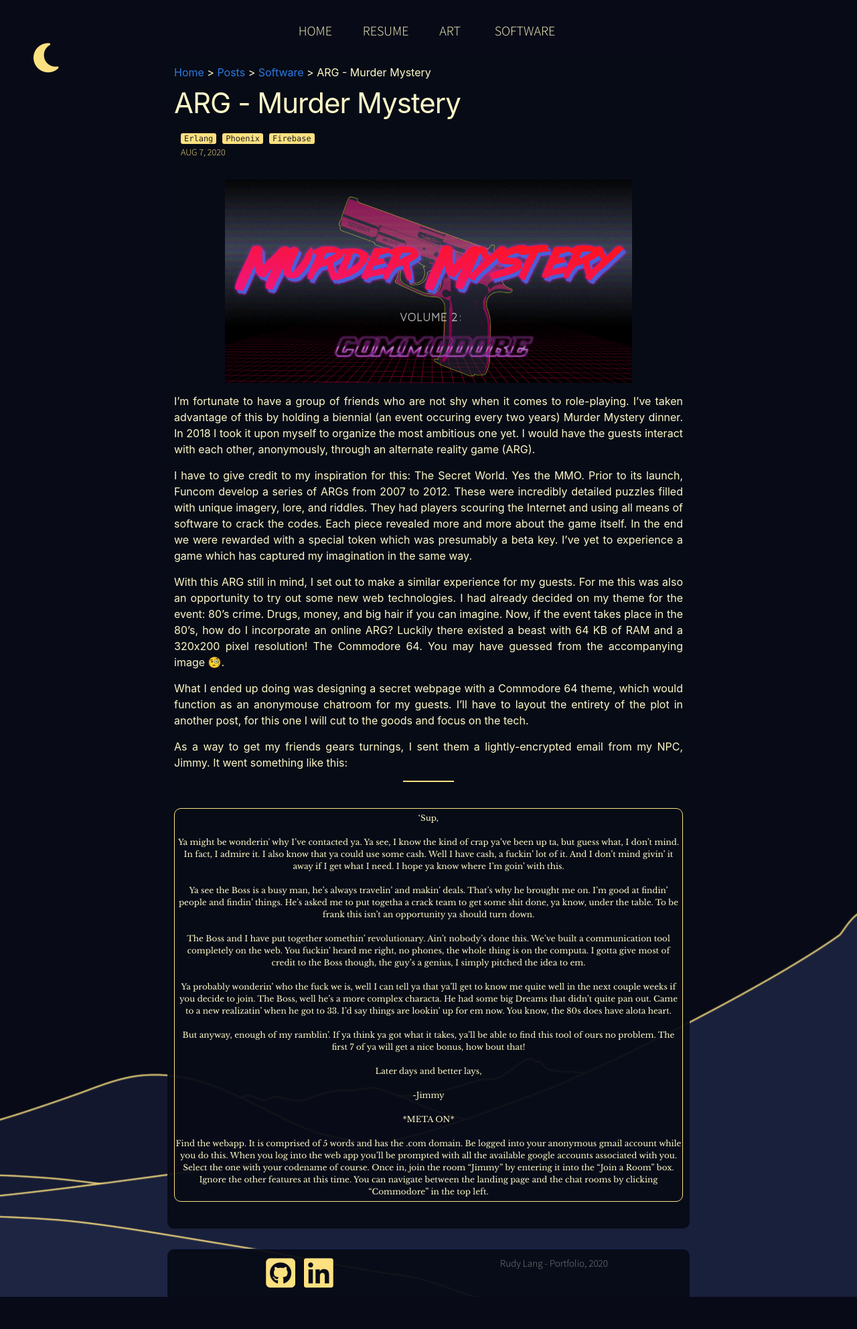
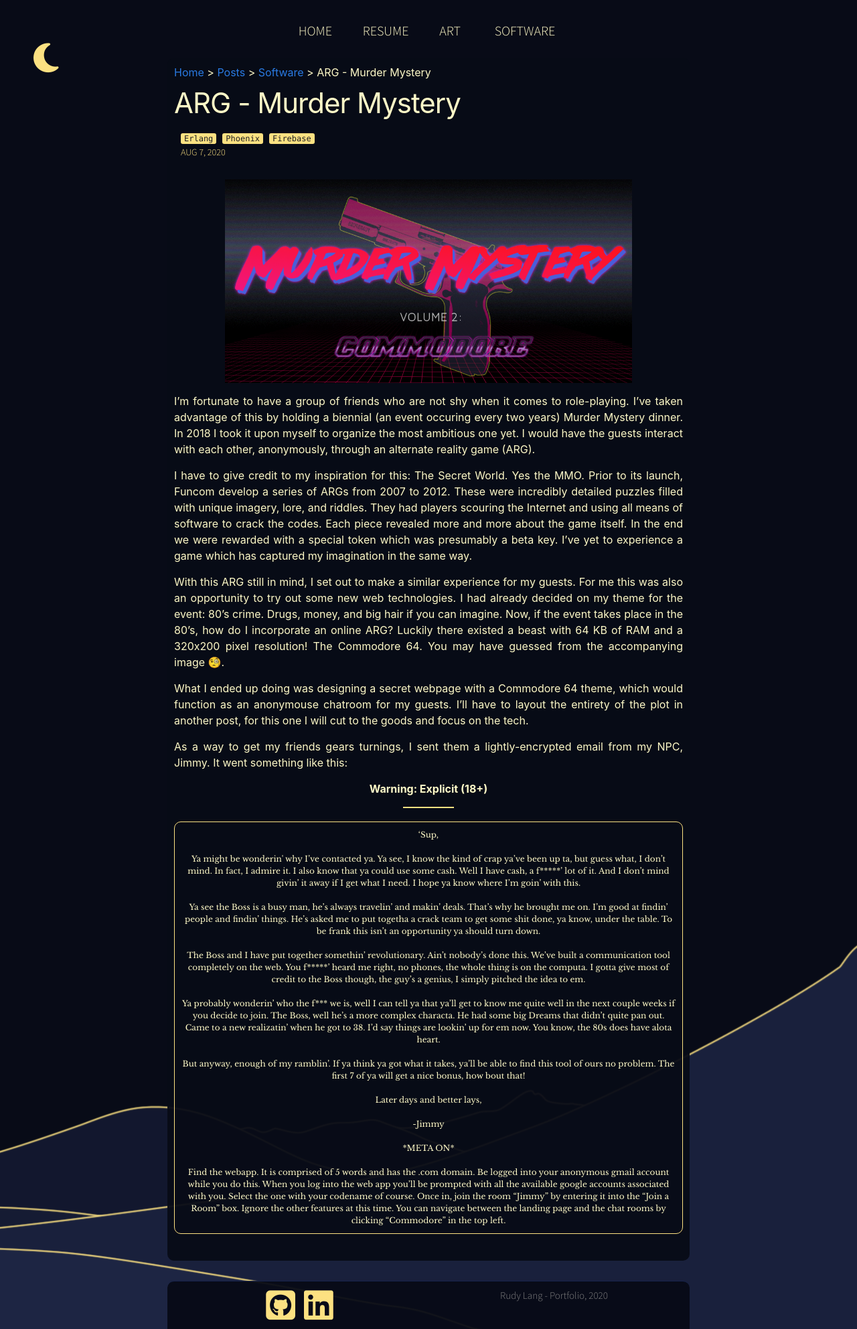
Before and after one commit to RudyLang/RudyLang.github.io, a Jekyll site: the page built from Posts/Software/_posts/2020-08-07-ARG Murder-Mystery.markdown, in a window 1280 px wide. Shown: the whole page at 67% size. Built offline with Jekyll 4.4.1, drawn with Linux system fonts in a browser that asks for light colours; nearby versions of some CDN libraries; some web fonts are replaced; before the commit the page ends 1937 px from its top, so only the background shows below that.

```diff
--- a/Posts/Software/_posts/2020-08-07-ARG Murder-Mystery.markdown
+++ b/Posts/Software/_posts/2020-08-07-ARG Murder-Mystery.markdown
@@ -21,18 +21,19 @@
 
 As a way to get my friends gears turnings, I sent them a lightly-encrypted email from my NPC, Jimmy. It went something like this:
 
+
+<p style="text-align: center;"><b>Warning: Explicit (18+)</b></p>
 <div class="break">&nbsp;</div>
-<br>
 <p class="quote">
 ‘Sup,<br><br>
 
-Ya might be wonderin' why I’ve contacted ya. Ya see, I know the kind of crap ya’ve been up ta, but guess what, I don’t mind. In fact, I admire it. I also know that ya could use some cash. Well I have cash, a fuckin’ lot of it. And I don’t mind givin’ it away if I get what I need. I hope ya know where I’m goin’ with this.<br><br>
+Ya might be wonderin' why I’ve contacted ya. Ya see, I know the kind of crap ya’ve been up ta, but guess what, I don’t mind. In fact, I admire it. I also know that ya could use some cash. Well I have cash, a f*****’ lot of it. And I don’t mind givin’ it away if I get what I need. I hope ya know where I’m goin’ with this.<br><br>
 
 Ya see the Boss is a busy man, he’s always travelin’ and makin’ deals. That’s why he brought me on. I’m good at findin’ people and findin’ things. He’s asked me to put togetha a crack team to get some shit done, ya know, under the table. To be frank this isn’t an opportunity ya should turn down.<br><br>
 
-The Boss and I have put together somethin’ revolutionary. Ain’t nobody’s done this. We’ve built a communication tool completely on the web. You fuckin’ heard me right, no phones, the whole thing is on the computa. I gotta give most of credit to the Boss though, the guy’s a genius, I simply pitched the idea to em.<br><br>
+The Boss and I have put together somethin’ revolutionary. Ain’t nobody’s done this. We’ve built a communication tool completely on the web. You f*****’ heard me right, no phones, the whole thing is on the computa. I gotta give most of credit to the Boss though, the guy’s a genius, I simply pitched the idea to em.<br><br>
 
-Ya probably wonderin’ who the fuck we is, well I can tell ya that ya’ll get to know me quite well in the next couple weeks if you decide to join. The Boss, well he’s a more complex characta. He had some big Dreams that didn’t quite pan out. Came to a new realizatin’ when he got to 33. I’d say things are lookin’ up for em now. You know, the 80s does have alota heart.<br><br>
+Ya probably wonderin’ who the f*** we is, well I can tell ya that ya’ll get to know me quite well in the next couple weeks if you decide to join. The Boss, well he’s a more complex characta. He had some big Dreams that didn’t quite pan out. Came to a new realizatin’ when he got to 38. I’d say things are lookin’ up for em now. You know, the 80s does have alota heart.<br><br>
 
 But anyway, enough of my ramblin’. If ya think ya got what it takes, ya’ll be able to find this tool of ours no problem. The first 7 of ya will get a nice bonus, how bout that!<br><br>
 
--- a/_layouts/home.html
+++ b/_layouts/home.html
@@ -3,6 +3,11 @@
 ---
 
 <div class="home">
+
+  <div class="alert">
+    <span class="closebtn" onclick="this.parentElement.style.display='none';">&times;</span>
+    <strong><i class="fas fa-info-circle"></i></strong> Site is under construction!
+  </div>
 
   <h1>Rudy Lang</h1>
   <hr>
--- a/assets/css/style.scss
+++ b/assets/css/style.scss
@@ -501,8 +501,7 @@
     font-weight: 100;
     border: 1px solid #fce181;
     border-radius: 10px;
-    padding-top: 5px;
-    padding-bottom: 5px;
+    padding: 10px;
   }
 
   article .break {
@@ -510,6 +509,7 @@
     width: 10%;
     background-color: #fce181;
     margin: 0 auto;
+    margin-bottom: 20px;
   }
 
   article img {
@@ -794,6 +794,26 @@
   border: 3px solid rgba(255, 255, 255, 0);  /* creates padding around scroll thumb */
 }
 
+.alert {
+  padding: 20px;
+  background-color: #335aa1;
+  color: white;
+}
+
+.closebtn {
+  margin-left: 15px;
+  color: white;
+  font-weight: bold;
+  float: right;
+  font-size: 22px;
+  line-height: 20px;
+  cursor: pointer;
+  transition: 0.3s;
+}
+
+.closebtn:hover {
+  color: black;
+}
 
 /************************************************************************************************/
 
```
